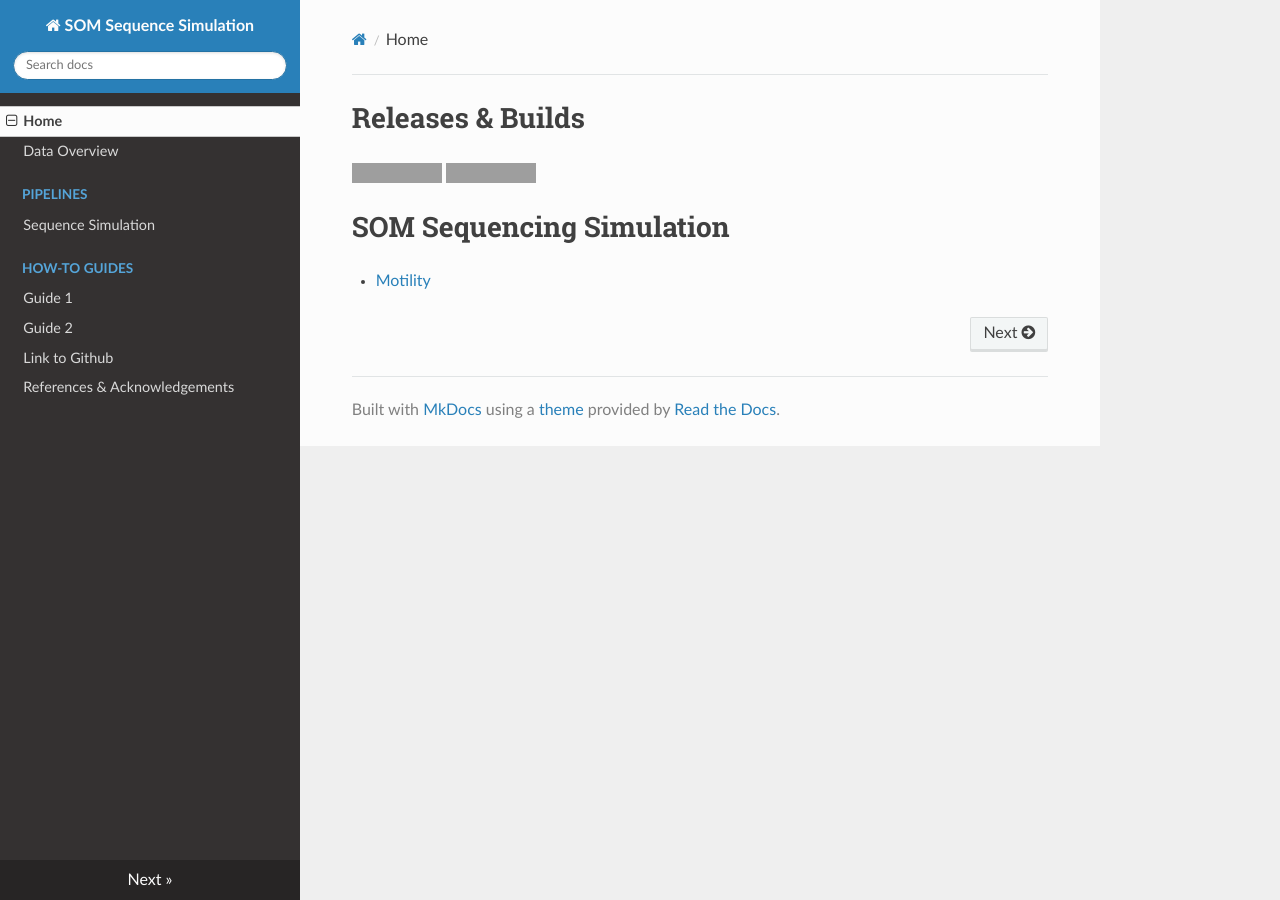
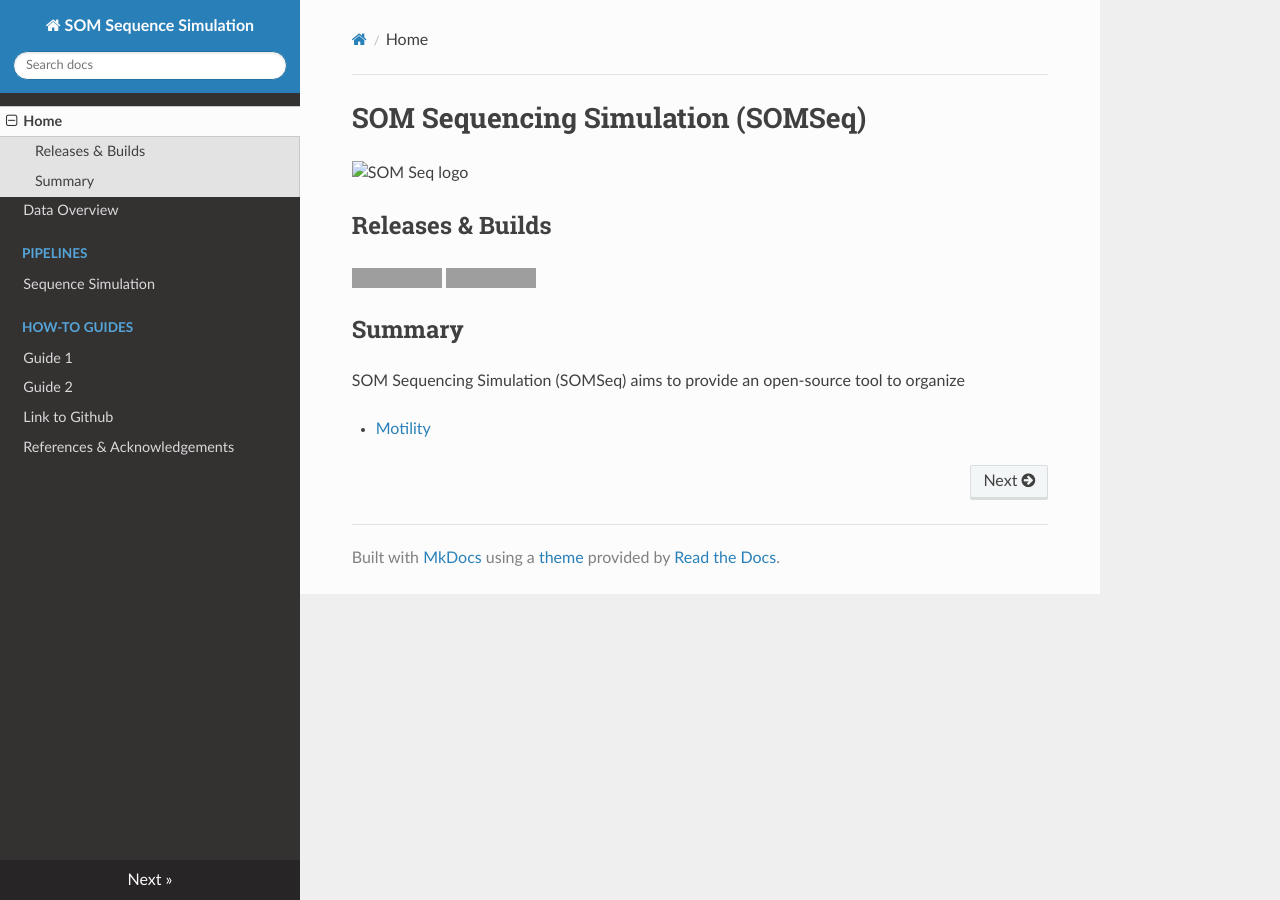
Before and after one commit to caterer-z-t/SOM_Seq_Sim, an MkDocs documentation site: the page built from docs/index.md, in a window 1280 px wide. Built offline with MkDocs 1.6.1, drawn with Linux system fonts in a browser that asks for light colours; nearby versions of some CDN libraries; grey boxes are pictures that could not be loaded.

Commit message:
Adding placeholder markdowns to match navigation

```diff
--- a/docs/index.md
+++ b/docs/index.md
@@ -1,9 +1,14 @@
-# Releases & Builds
+# SOM Sequencing Simulation (SOMSeq)
+
+![SOM Seq logo](img/som_package_logo.png){: style="width:500"}
+
+## Releases & Builds
 
 ![GitHub release (with filter)](https://img.shields.io/github/v/release/caterer-z-t/SOM_Seq_Sim)
 ![GitHub Release Date - Published_At](https://img.shields.io/github/release-date/caterer-z-t/SOM_Seq_Sim)
 
-# SOM Sequencing Simulation
+## Summary
 
+SOM Sequencing Simulation (SOMSeq) aims to provide an open-source tool to organize
 
 - [Motility](pipelines/motility.md)
```
Also changed, not shown: docs/data_overview.md (added, +3 -0 lines), docs/references.md (added, +12 -0 lines), docs/tutorial1.md (added, +3 -0 lines), docs/tutorial2.md (added, +3 -0 lines).
